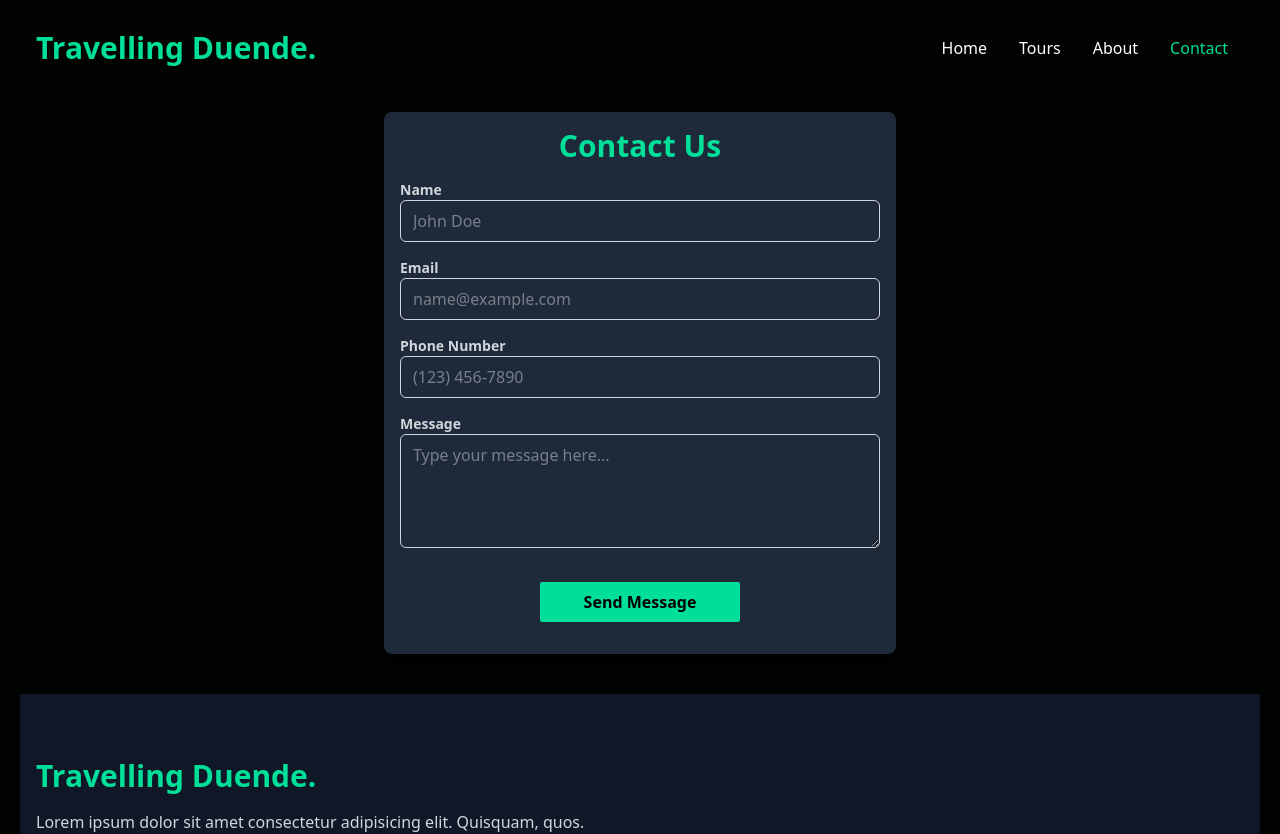
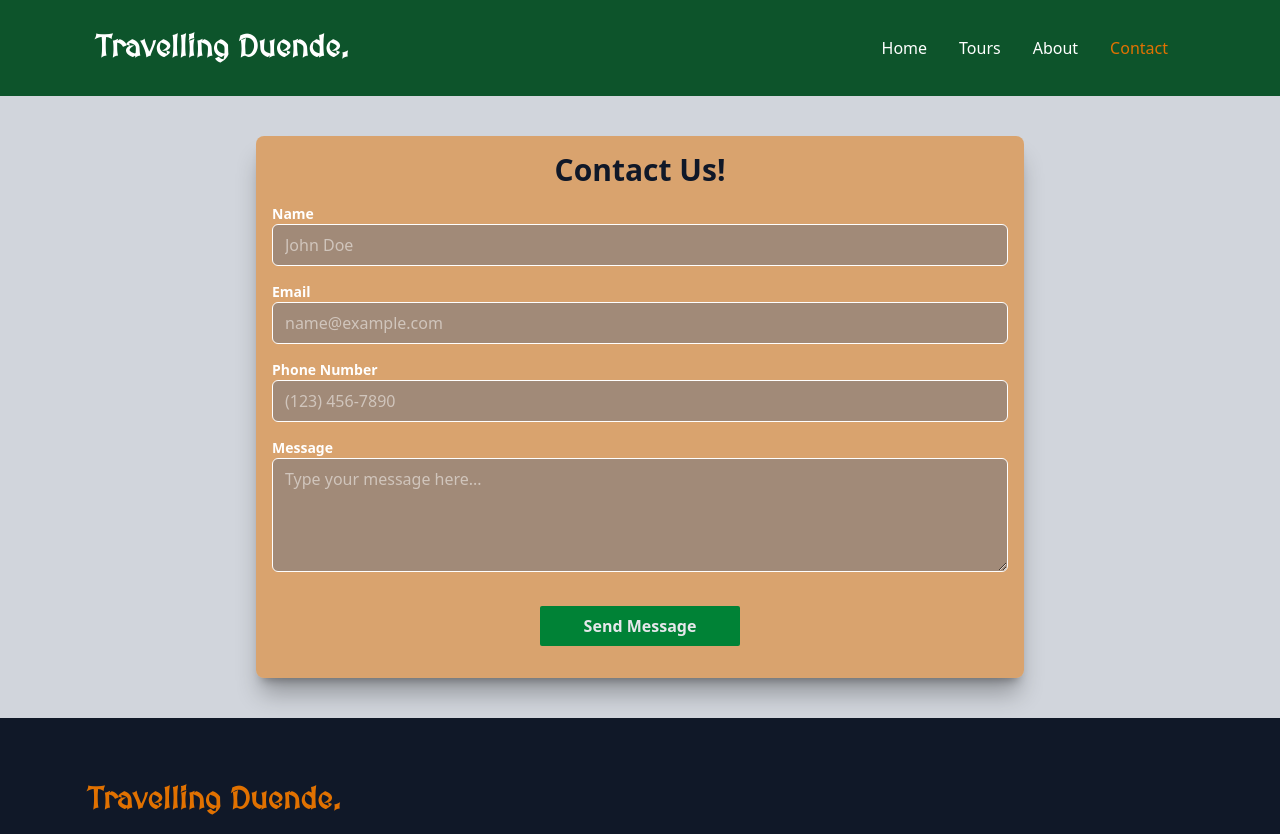
Before and after one commit to recolons/los-duendes, a React (Vite) app: page /contact in a window 1280 px wide. Shown: the top 834 px of the page. Built offline with nearby package versions, Linux system fonts and the light colour scheme.

Commit message:
Add custom colors, styling and fonts. Make title link to home page.

```diff
--- a/index.html
+++ b/index.html
@@ -6,7 +6,7 @@
     <meta name="viewport" content="width=device-width, initial-scale=1.0" />
     <title>los-duendes</title>
   </head>
-  <body>
+  <body class="bg-gray-300">
     <div id="root"></div>
     <script type="module" src="/src/main.jsx"></script>
   </body>
--- a/src/components/Footer.jsx
+++ b/src/components/Footer.jsx
@@ -4,9 +4,9 @@ import {FaXTwitter, FaDiamond} from 'react-icons/fa6'
 
 const Footer = () => {
   return (
-    <div className='max-w-[1240px] mx-auto pt-16 pb-6 px-4 grid md:grid-cols-3 gap-8 text-gray-300 bg-gray-900'>
+    <div className='w-full mx-auto pt-16 pb-10 px-22 grid md:grid-cols-3 gap-8 text-gray-300 bg-gray-900'>
         <div className='md:col-span-2'>
-            <h1 className='w-full text-3xl font-bold text-[#00df9a]'>Travelling Duende.</h1>
+            <h1 className='font-medieval w-full text-3xl font-bold text-amber-600'>Travelling Duende.</h1>
             {/* short description, maybe say follow us on social media */}
             <p className='py-4'>Lorem ipsum dolor sit amet consectetur adipisicing elit. Quisquam, quos.</p>
             <div className='flex justify-between md:w-[75%] w-[50%] my-6'>
--- a/src/components/Hero.jsx
+++ b/src/components/Hero.jsx
@@ -3,18 +3,18 @@ import React from 'react'
 const Hero = () => {
   return (
     // change text maybe add bg image to hero section
-    <div className='text-white'>
+    <div className='text-gray-900'>
         <div className='max-w-[800px] mt-[-96px] w-full h-screen mx-auto text-center flex flex-col justify-center'>
-            <p className='uppercase text-[#00df9a] font-bold p-2'>Private Exclusive Tours</p>
+            <p className='uppercase text-green-700 font-bold p-2 pt-16'>Private Exclusive Tours</p>
             <h1 className='md:text-7xl sm:text-6xl text-4xl font-bold md:py-6'>Come explore with us!</h1>
             <div>
                 {/* maybe change py-4 to py-2 or remove*/}
                 <p className='md:text-5xl sm:text-4xl text-xl font-bold py-4'>Explore the island's wonders</p>
             </div>
-            <p className='md:text-2xl text-xl text-gray-500 font-bold'>
+            <p className='md:text-2xl text-xl text-gray-500 font-bold my-2'>
                 Something about the island placeholder text
             </p>
-            <button className='bg-[#00df9a] text-black w-[200px] rounded-xs font-bold py-2 mt-6 mx-auto'>
+            <button className='bg-amber-600 hover:bg-amber-700 transition-colors duration-300 text-white w-[200px] rounded-xs font-bold py-2 mt-6 mx-auto'>
               Book a Tour</button>
         </div>
 
--- a/src/components/Navbar.jsx
+++ b/src/components/Navbar.jsx
@@ -13,20 +13,20 @@ const Navbar = () => {
   }
 
   return (
-    <div className='text-white flex justify-between items-center max-w-[1240px] px-4 mx-auto h-24 bg-[#000300]'>
-      <h1 className='w-full text-3xl font-bold text-[#00df9a]'>Travelling Duende.</h1>
-      <ul className='md:flex hidden [&_li]:hover:text-[#00df9a]/50 [&_li]:transition-colors [&_li]:duration-300 '>
+    <div className='text-white flex justify-between items-center w-full px-24 mx-auto h-24 bg-green-900'>
+      <Link to='/'><h1 className='w-full text-3xl font-bold font-medieval'>Travelling Duende.</h1></Link>
+      <ul className='md:flex hidden [&_li]:hover:text-amber-600/50 [&_li]:transition-colors [&_li]:duration-300 '>
         <li className='p-4'>
-          <Link to='/' className={location.pathname === '/' ? 'text-[#00df9a]' : ''}>Home</Link>
+          <Link to='/' className={location.pathname === '/' ? 'text-amber-600' : ''}>Home</Link>
         </li>
         <li className='p-4'>
-          <Link to='/tours' className={location.pathname === '/tours' ? 'text-[#00df9a]' : ''}>Tours</Link>
+          <Link to='/tours' className={location.pathname === '/tours' ? 'text-amber-600' : ''}>Tours</Link>
         </li>
         <li className='p-4'>
-          <Link to='/about' className={location.pathname === '/about' ? 'text-[#00df9a]' : ''}>About</Link>
+          <Link to='/about' className={location.pathname === '/about' ? 'text-amber-600' : ''}>About</Link>
         </li>
         <li className='p-4'>
-          <Link to='/contact' className={location.pathname === '/contact' ? 'text-[#00df9a]' : ''}>Contact</Link>
+          <Link to='/contact' className={location.pathname === '/contact' ? 'text-amber-600' : ''}>Contact</Link>
         </li>
       </ul>
       {/* menu icon mobile */}
@@ -34,13 +34,13 @@ const Navbar = () => {
         {!nav ? <AiOutlineClose size={20}/> : <AiOutlineMenu size={20}/>}
       </div>
       {/* mobile menu */}
-      <div className={!nav ? 'fixed left-0 top-0 w-[60%] border-r border-r-gray-900 h-full bg-[#000300] ease-in-out duration-500 md:hidden' : 'fixed -left-full top-0 ease-in-out duration-500'}>
-        <h1 className='w-full text-3xl font-bold text-[#00df9a] m-8 ml-4 mb-4'>Travelling Duende.</h1>
-        <ul className="uppercase p-4 [&_li]:hover:text-[#00df9a]/50 [&_li]:transition-colors [&_li]:duration-300">
-            <Link to='/' className={location.pathname === '/' ? 'text-[#00df9a]' : ''}><li className='p-4 border-b border-gray-600'>Home</li></Link>
-            <Link to='/tours' className={location.pathname === '/tours' ? 'text-[#00df9a]' : ''}><li className='p-4 border-b border-gray-600'>Tours</li></Link>
-            <Link to='/about' className={location.pathname === '/about' ? 'text-[#00df9a]' : ''}><li className='p-4 border-b border-gray-600'>About</li></Link>
-            <Link to='/contact' className={location.pathname === '/contact' ? 'text-[#00df9a]' : ''}><li className='p-4'>Contact</li></Link>
+      <div className={!nav ? 'fixed left-0 top-0 w-[60%] border-r border-r-gray-900 h-full bg-green-900 ease-in-out duration-500 md:hidden' : 'fixed -left-full top-0 ease-in-out duration-500'}>
+        <h1 className='w-full text-3xl font-bold m-8 ml-4 mb-4 font-medieval'>Travelling Duende.</h1>
+        <ul className="uppercase p-4 [&_li]:hover:text-amber-600/50 [&_li]:transition-colors [&_li]:duration-300">
+            <Link to='/' className={location.pathname === '/' ? 'text-amber-600' : ''}><li className='p-4 border-b border-green-800'>Home</li></Link>
+            <Link to='/tours' className={location.pathname === '/tours' ? 'text-amber-600' : ''}><li className='p-4 border-b border-green-800'>Tours</li></Link>
+            <Link to='/about' className={location.pathname === '/about' ? 'text-amber-600' : ''}><li className='p-4 border-b border-green-800'>About</li></Link>
+            <Link to='/contact' className={location.pathname === '/contact' ? 'text-amber-600' : ''}><li className='p-4'>Contact</li></Link>
         </ul>
       </div>
     </div>
--- a/src/components/Tours.jsx
+++ b/src/components/Tours.jsx
@@ -5,11 +5,11 @@ const Tours = () => {
     // add images to the tours section
     // replace placeholder text with actual text
     // add hover effect from cards component in video
-    <div className="bg-white text-black w-full py-16 px-4">
+    <div className="bg-white text-gray-900 w-full py-16 px-4">
         <div className="max-w-[1240px] mx-auto grid grid-cols-2 md:grid-cols-4">
             <img className='w-[90%] h-[200px] mx-auto bg-red-300' src='' alt="/" />
             <div className='flex flex-col justify-center mb-3 mx-auto'>
-                <p className='text-[#00df9a] uppercase font-bold'>Municipio, PR</p>
+                <p className='text-green-600 uppercase font-bold'>Municipio, PR</p>
                 <h1 className='text-3xl font-bold py-3'>Via Ferrata</h1>
                 <p>Lorem ipsum dolor sit amet, consectetur adipisicing elit. Ipsum, aliquid sit ducimus deleniti eaque culpa beatae iusto necessitatibus temporibus autem!</p>
                 <button className='border w-[100px] rounded-sm font-medium bg-black text-white p-2 mt-4 hover:bg-gray-800'>Read More</button>
--- a/src/index.css
+++ b/src/index.css
@@ -1,5 +1,9 @@
 @import "tailwindcss";
+@font-face {
+  font-family: 'MedievalSharp';
+  src: url('./assets/fonts/MedievalSharp-Regular.ttf') format('truetype');
+}
 
-body {
-  background-color: #000300;
+@theme {
+  --font-medieval: 'MedievalSharp', sans-serif;
 }
--- a/src/routes/Contact.jsx
+++ b/src/routes/Contact.jsx
@@ -69,8 +69,8 @@ const Contact = () => {
   };
 
   return (
-    <div className='bg-gray-800 max-w-lg mx-auto mt-4 p-4 rounded-lg shadow-md mb-10 text-gray-300'>
-      <h2 className='text-3xl font-bold text-center mb-4 text-[#00df9a]'>Contact Us</h2>
+    <div className='bg-amber-600/50 max-w-9/10 md:max-w-6/10 mx-auto p-4 rounded-lg shadow-xl/30 my-10 text-white'>
+      <h2 className='text-3xl font-extrabold text-center mb-4 text-gray-900'>Contact Us!</h2>
 
       {/* Success Alert */}
       {result === "success" && (
@@ -87,7 +87,7 @@ const Contact = () => {
       )}
 
       <form action="" onSubmit={onSubmit}
-      className='[&_div]:mb-4 [&_input]:bg-gray-800 [&_input]:w-full [&_input]:px-3 [&_input]:py-2 [&_input]:border
+      className='[&_div]:mb-4 [&_input]:bg-gray-500/50 [&_input]:w-full [&_input]:px-3 [&_input]:py-2 [&_input]:border
       [&_input]:rounded-md [&_input]:focus:border-blue-500 [&_input]:focus:outline-none [&_label]:block [&_label]:text-sm
       [&_label]:font-semibold'>
         <div>
@@ -114,15 +114,15 @@ const Contact = () => {
         <div>
           <label htmlFor="message">Message</label>
           <textarea placeholder='Type your message here...'
-          className='bg-gray-800 w-full px-3 py-2 border rounded-md focus:border-blue-500 focus:outline-none'
+          className='bg-gray-500/50 w-full px-3 py-2 border rounded-md focus:border-blue-500 focus:outline-none'
           required rows={4} id="message" name="message" />
         </div>
         <div className='flex justify-center'>
           <button
             type="submit"
             disabled={isSubmitting}
-            className='bg-[#00df9a] hover:bg-[#00df9a]/80 disabled:bg-gray-600 disabled:cursor-not-allowed
-             text-black w-[200px] rounded-xs font-bold py-2 mt-3 cursor-pointer'>
+            className='bg-green-700 hover:bg-green-700/80 disabled:bg-gray-600 disabled:cursor-not-allowed
+             text-gray-200 w-[200px] rounded-xs font-bold py-2 mt-3 cursor-pointer'>
             {isSubmitting ? 'Sending...' : 'Send Message'}
           </button>
         </div>
```
Also changed, not shown: src/assets/fonts/MedievalSharp-Regular.ttf (added).
